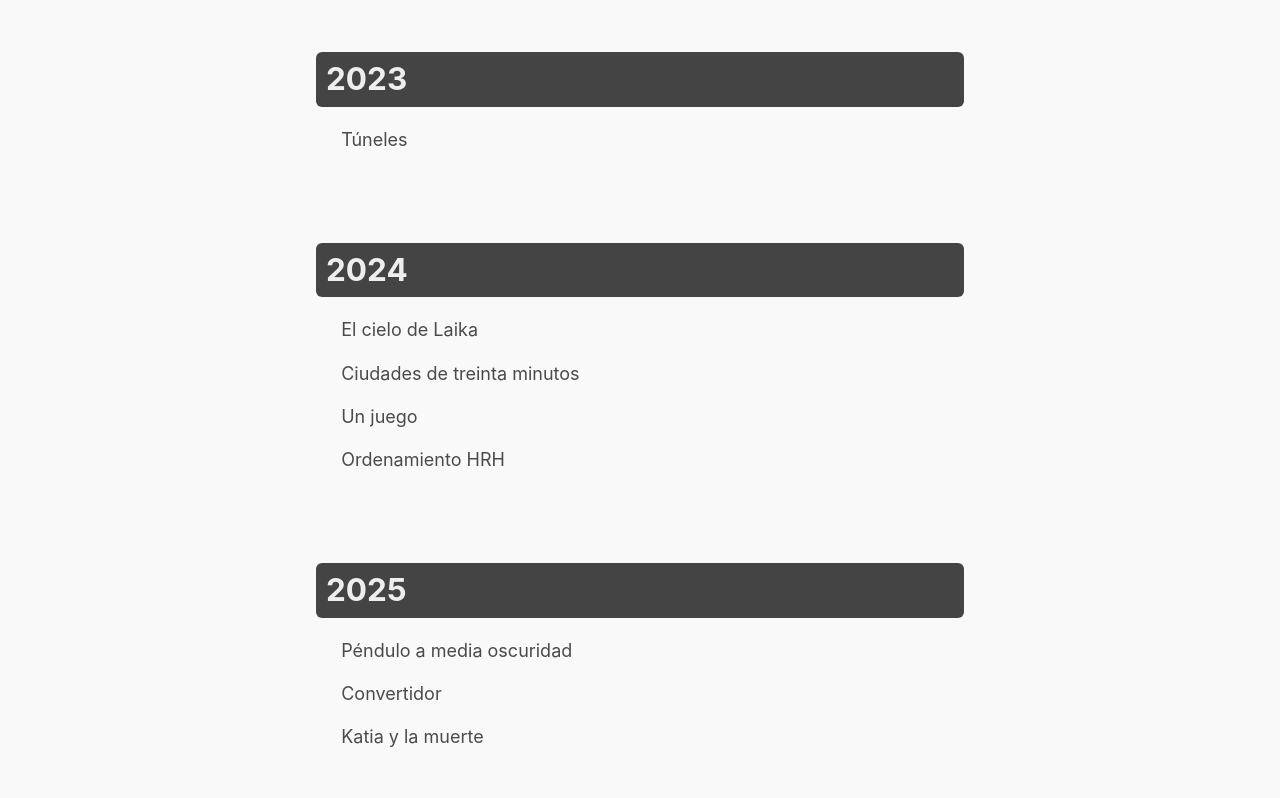
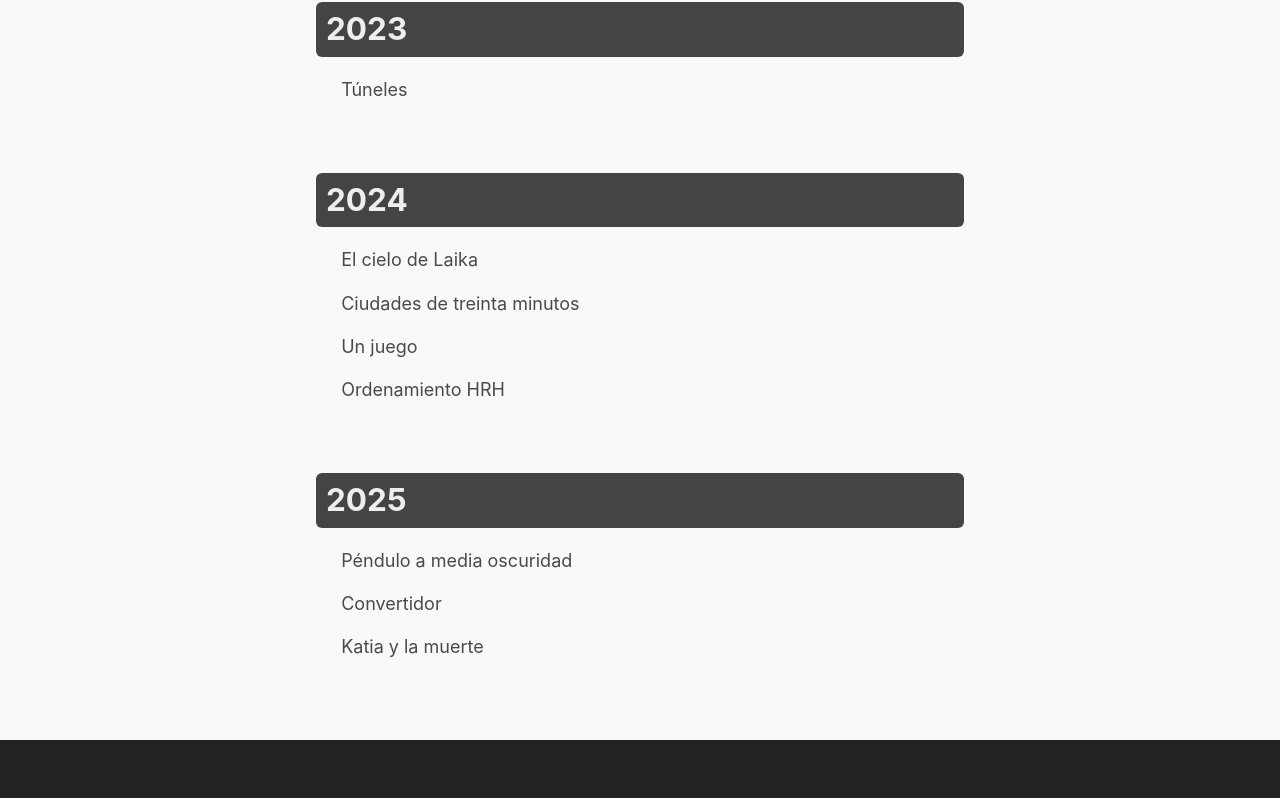
Before and after one commit to victorlaureanovega/Archivo, a React (Create React App) app: page /archivo in a window 1280 px wide. Shown: the part 417-1215 px from the top of the page. Built offline with nearby package versions, Linux system fonts and the light colour scheme.

Commit message:
Ajuste en el archivo

```diff
--- a/src/Inicio/Archivo.jsx
+++ b/src/Inicio/Archivo.jsx
@@ -7,7 +7,7 @@ function Archivo() {
         <main>
             <EncabezadoArchivo />
 
-            <section id="archivo" style={{ paddingTop: 100, paddingBottom: 100, lineHeight: 2 }}>
+            <section id="archivo" style={{ paddingTop: 50, paddingBottom: 50, lineHeight: 2 }}>
                 <div>
                     <h3 style={{ paddingBottom: 15, backgroundColor: "#444", color: "#EEE", borderRadius: 6, padding: 10 }}> 2023 </h3>
                     <div>
@@ -19,7 +19,7 @@ function Archivo() {
                     </div>
                 </div>
 
-                <div style={{ paddingTop: 30 }}>
+                <div style={{ paddingTop: 10 }}>
                     <h3 style={{ paddingBottom: 15, backgroundColor: "#444", color: "#EEE", borderRadius: 6, padding: 10 }}> 2024 </h3>
                     <div>
                         <ul style={{ listStyleType: "none" }}>
@@ -43,7 +43,7 @@ function Archivo() {
                     </div>
                 </div>
 
-                <div style={{ paddingTop: 30 }}>
+                <div style={{ paddingTop: 10 }}>
                     <h3 style={{ paddingBottom: 15, backgroundColor: "#444", color: "#EEE", borderRadius: 6, padding: 10 }}> 2025 </h3>
                     <div>
                         <ul style={{ listStyleType: "none" }}>
```
